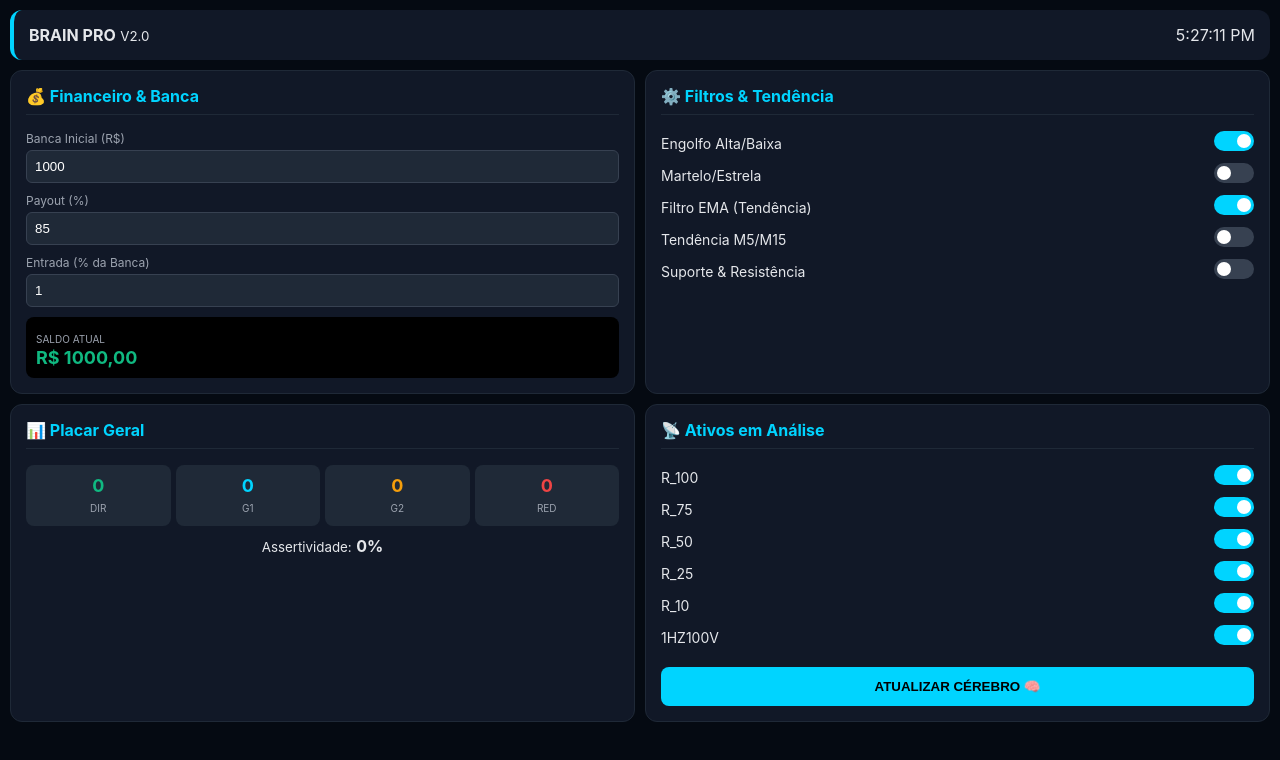
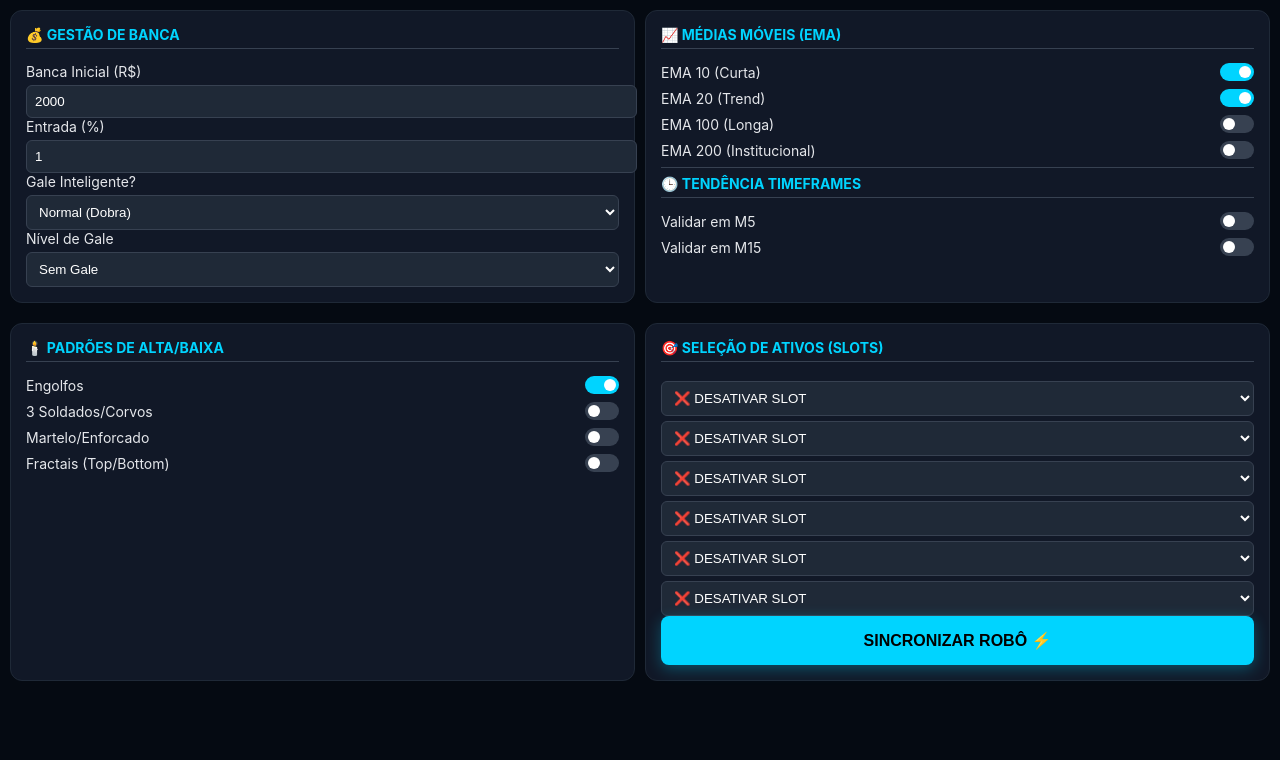
Before and after one commit to dcaridelsonbalbinodesena2025-lang/K.comrobo, a website: page public/index.html in a window 1280 px wide. Drawn offline with Linux system fonts and the light colour scheme.

Commit message:
index.html

```diff
--- a/public/index.html
+++ b/public/index.html
@@ -3,145 +3,165 @@
 <head>
     <meta charset="UTF-8">
     <meta name="viewport" content="width=device-width, initial-scale=1.0">
-    <title>BRAIN PRO - DASHBOARD V2</title>
+    <title>BRAIN PRO - ELITE V3</title>
     <style>
-        :root { --primary: #00d4ff; --bg: #050a12; --card: #111827; --text: #e5e7eb; --success: #10b981; --danger: #ef4444; --warning: #f59e0b; }
-        body { background: var(--bg); color: var(--text); font-family: 'Inter', sans-serif; margin: 0; padding: 10px; }
-
-        .header { background: var(--card); padding: 15px; border-radius: 12px; margin-bottom: 10px; display: flex; justify-content: space-between; align-items: center; border-left: 4px solid var(--primary); }
+        :root { --primary: #00d4ff; --bg: #050a12; --card: #111827; --text: #e5e7eb; --success: #10b981; --danger: #ef4444; }
+        body { background: var(--bg); color: var(--text); font-family: 'Inter', sans-serif; margin: 0; padding: 10px; font-size: 14px; }
+        .card { background: var(--card); padding: 15px; border-radius: 12px; border: 1px solid #1f2937; margin-bottom: 10px; }
+        h3 { color: var(--primary); font-size: 14px; text-transform: uppercase; margin-top: 0; border-bottom: 1px solid #374151; padding-bottom: 5px; }
         .grid { display: grid; grid-template-columns: 1fr; gap: 10px; }
         @media(min-width: 768px) { .grid { grid-template-columns: 1fr 1fr; } }
-
-        .card { background: var(--card); padding: 15px; border-radius: 12px; border: 1px solid #1f2937; }
-        h3 { margin-top: 0; color: var(--primary); font-size: 16px; border-bottom: 1px solid #1f2937; padding-bottom: 8px; }
-
-        .input-group { margin-bottom: 10px; }
-        label { display: block; font-size: 12px; margin-bottom: 4px; color: #9ca3af; }
-        input, select { width: 100%; background: #1f2937; border: 1px solid #374151; color: white; padding: 8px; border-radius: 6px; box-sizing: border-box; }
-
-        .switch-group { display: flex; justify-content: space-between; align-items: center; margin-bottom: 8px; font-size: 14px; }
-        .switch { position: relative; display: inline-block; width: 40px; height: 20px; }
+        input, select { width: 100%; background: #1f2937; border: 1px solid #374151; color: white; padding: 8px; border-radius: 6px; margin-top: 5px; }
+        .switch-group { display: flex; justify-content: space-between; align-items: center; margin-bottom: 8px; }
+        .switch { position: relative; width: 34px; height: 18px; }
         .switch input { opacity: 0; width: 0; height: 0; }
         .slider { position: absolute; cursor: pointer; top: 0; left: 0; right: 0; bottom: 0; background-color: #374151; transition: .4s; border-radius: 20px; }
         input:checked + .slider { background-color: var(--primary); }
-        .slider:before { position: absolute; content: ""; height: 14px; width: 14px; left: 3px; bottom: 3px; background-color: white; transition: .4s; border-radius: 50%; }
-        input:checked + .slider:before { transform: translateX(20px); }
-
-        .placar-grid { display: grid; grid-template-columns: repeat(4, 1fr); gap: 5px; text-align: center; }
-        .placar-item { padding: 10px; border-radius: 8px; background: #1f2937; }
-        .val { display: block; font-weight: bold; font-size: 18px; }
-        .lab { font-size: 10px; text-transform: uppercase; color: #9ca3af; }
-
-        .btn-save { width: 100%; background: var(--primary); color: #000; border: none; padding: 12px; border-radius: 8px; font-weight: bold; cursor: pointer; margin-top: 10px; }
+        .slider:before { position: absolute; content: ""; height: 12px; width: 12px; left: 3px; bottom: 3px; background-color: white; transition: .4s; border-radius: 50%; }
+        input:checked + .slider:before { transform: translateX(16px); }
+        .btn-save { width: 100%; background: var(--primary); color: #000; border: none; padding: 15px; border-radius: 8px; font-weight: bold; cursor: pointer; font-size: 16px; box-shadow: 0 4px 15px rgba(0, 212, 255, 0.3); }
     </style>
 </head>
 <body>
 
-    <div class="header">
-        <div><strong>BRAIN PRO</strong> <small>V2.0</small></div>
-        <div id="clock">00:00:00</div>
-    </div>
-
     <div class="grid">
         <div class="card">
-            <h3>💰 Financeiro & Banca</h3>
-            <div class="input-group">
-                <label>Banca Inicial (R$)</label>
-                <input type="number" id="banca_inicial" value="1000">
-            </div>
-            <div class="input-group">
-                <label>Payout (%)</label>
-                <input type="number" id="payout" value="85">
-            </div>
-            <div class="input-group">
-                <label>Entrada (% da Banca)</label>
-                <input type="number" id="percentual_entrada" value="1">
-            </div>
-            <div class="placar-item" style="background: #000; margin-top: 10px;">
-                <span class="lab">Saldo Atual</span>
-                <span id="banca_atual" class="val" style="color: var(--success);">R$ 1000,00</span>
-            </div>
+            <h3>💰 Gestão de Banca</h3>
+            <label>Banca Inicial (R$)</label> <input type="number" id="banca" value="2000">
+            <label>Entrada (%)</label> <input type="number" id="entrada_perc" value="1">
+            <label>Gale Inteligente?</label>
+            <select id="tipo_gale">
+                <option value="normal">Normal (Dobra)</option>
+                <option value="smart">Inteligente (Abortar se tendência mudar)</option>
+            </select>
+            <label>Nível de Gale</label>
+            <select id="nivel_gale">
+                <option value="0">Sem Gale</option>
+                <option value="1">Até Gale 1</option>
+                <option value="2">Até Gale 2</option>
+                <option value="3">Até Gale 3</option>
+            </select>
         </div>
 
         <div class="card">
-            <h3>⚙️ Filtros & Tendência</h3>
-            <div class="switch-group">
-                <span>Engolfo Alta/Baixa</span>
-                <label class="switch"><input type="checkbox" id="padrao_engolfo" checked><span class="slider"></span></label>
-            </div>
-            <div class="switch-group">
-                <span>Martelo/Estrela</span>
-                <label class="switch"><input type="checkbox" id="padrao_martelo"><span class="slider"></span></label>
-            </div>
-            <div class="switch-group">
-                <span>Filtro EMA (Tendência)</span>
-                <label class="switch"><input type="checkbox" id="filtro_ema" checked><span class="slider"></span></label>
-            </div>
-            <div class="switch-group">
-                <span>Tendência M5/M15</span>
-                <label class="switch"><input type="checkbox" id="filtro_m5_m15"><span class="slider"></span></label>
-            </div>
-            <div class="switch-group">
-                <span>Suporte & Resistência</span>
-                <label class="switch"><input type="checkbox" id="filtro_sr"><span class="slider"></span></label>
-            </div>
+            <h3>📈 Médias Móveis (EMA)</h3>
+            <div class="switch-group"><span>EMA 10 (Curta)</span><label class="switch"><input type="checkbox" id="ema10" checked><span class="slider"></span></label></div>
+            <div class="switch-group"><span>EMA 20 (Trend)</span><label class="switch"><input type="checkbox" id="ema20" checked><span class="slider"></span></label></div>
+            <div class="switch-group"><span>EMA 100 (Longa)</span><label class="switch"><input type="checkbox" id="ema100"><span class="slider"></span></label></div>
+            <div class="switch-group"><span>EMA 200 (Institucional)</span><label class="switch"><input type="checkbox" id="ema200"><span class="slider"></span></label></div>
+            <hr style="border:0; border-top:1px solid #374151">
+            <h3>🕒 Tendência Timeframes</h3>
+            <div class="switch-group"><span>Validar em M5</span><label class="switch"><input type="checkbox" id="tm5"><span class="slider"></span></label></div>
+            <div class="switch-group"><span>Validar em M15</span><label class="switch"><input type="checkbox" id="tm15"><span class="slider"></span></label></div>
         </div>
 
         <div class="card">
-            <h3>📊 Placar Geral</h3>
-            <div class="placar-grid">
-                <div class="placar-item"><span id="win_direto" class="val" style="color:var(--success)">0</span><span class="lab">Dir</span></div>
-                <div class="placar-item"><span id="win_g1" class="val" style="color:var(--primary)">0</span><span class="lab">G1</span></div>
-                <div class="placar-item"><span id="win_g2" class="val" style="color:var(--warning)">0</span><span class="lab">G2</span></div>
-                <div class="placar-item"><span id="loss" class="val" style="color:var(--danger)">0</span><span class="lab">Red</span></div>
-            </div>
-            <div style="text-align:center; margin-top:10px;">
-                <small>Assertividade:</small> <strong id="assertividade">0%</strong>
-            </div>
+            <h3>🕯️ Padrões de Alta/Baixa</h3>
+            <div class="switch-group"><span>Engolfos</span><label class="switch"><input type="checkbox" id="p_engolfo" checked><span class="slider"></span></label></div>
+            <div class="switch-group"><span>3 Soldados/Corvos</span><label class="switch"><input type="checkbox" id="p_3velas"><span class="slider"></span></label></div>
+            <div class="switch-group"><span>Martelo/Enforcado</span><label class="switch"><input type="checkbox" id="p_hammer"><span class="slider"></span></label></div>
+            <div class="switch-group"><span>Fractais (Top/Bottom)</span><label class="switch"><input type="checkbox" id="p_fractal"><span class="slider"></span></label></div>
         </div>
 
         <div class="card">
-            <h3>📡 Ativos em Análise</h3>
-            <div id="lista_ativos">
-                </div>
-            <button class="btn-save" onclick="salvarConfig()">ATUALIZAR CÉREBRO 🧠</button>
+            <h3>🎯 Seleção de Ativos (Slots)</h3>
+            <div id="slots_ativos">
+                <select class="ativo-slot" id="slot1"></select>
+                <select class="ativo-slot" id="slot2"></select>
+                <select class="ativo-slot" id="slot3"></select>
+                <select class="ativo-slot" id="slot4"></select>
+                <select class="ativo-slot" id="slot5"></select>
+                <select class="ativo-slot" id="slot6"></select>
+            </div>
+            <button class="btn-save" onclick="enviarParaCerebro()">SINCRONIZAR ROBÔ ⚡</button>
         </div>
     </div>
 
     <script>
-        const ativos = ["R_100", "R_75", "R_50", "R_25", "R_10", "1HZ100V"];
-        const listaDiv = document.getElementById('lista_ativos');
+        const listaAtivos = [
+   { id: "NONE", nome: "❌ DESATIVAR SLOT" },
+    { id: "R_10", nome: "📊 Volatility 10" },
+    { id: "R_25", nome: "📊 Volatility 25" },
+    { id: "R_50", nome: "📊 Volatility 50" },
+    { id: "R_75", nome: "📊 Volatility 75" },
+    { id: "R_100", nome: "📊 Volatility 100" },
+    { id: "1HZ10V", nome: "📈 Volatility 10 (1s)" },
+    { id: "1HZ25V", nome: "📈 Volatility 25 (1s)" },
+    { id: "1HZ50V", nome: "📈 Volatility 50 (1s)" },
+    { id: "1HZ75V", nome: "📈 Volatility 75 (1s)" },
+    { id: "1HZ100V", nome: "📈 Volatility 100 (1s)" },
+    { id: "BOOM300", nome: "💥 Boom 300" },
+    { id: "BOOM500", nome: "💥 Boom 500" },
+    { id: "BOOM1000", nome: "💥 Boom 1000" },
+    { id: "CRASH300", nome: "📉 Crash 300" },
+    { id: "CRASH500", nome: "📉 Crash 500" },
+    { id: "CRASH1000", nome: "📉 Crash 1000" },
+    { id: "ST50", nome: "🎢 Step Index" },
+    { id: "frxAUDUSD", nome: "💱 AUD/USD" },
+    { id: "frxEURUSD", nome: "💱 EUR/USD" },
+    { id: "frxGBPUSD", nome: "💱 GBP/USD" },
+    { id: "frxNZDUSD", nome: "💱 NZD/USD" },
+    { id: "frxUSDCAD", nome: "💱 USD/CAD" },
+    { id: "frxUSDCHF", nome: "💱 USD/CHF" },
+    { id: "frxUSDJPY", nome: "💱 USD/JPY" },
+    { id: "frxAUDCAD", nome: "💱 AUD/CAD" },
+    { id: "frxAUDCHF", nome: "💱 AUD/CHF" },
+    { id: "frxAUDJPY", nome: "💱 AUD/JPY" },
+    { id: "frxAUDNZD", nome: "💱 AUD/NZD" },
+    { id: "frxEURAUD", nome: "💱 EUR/AUD" },
+    { id: "frxEURCAD", nome: "💱 EUR/CAD" },
+    { id: "frxEURCHF", nome: "💱 EUR/CHF" },
+    { id: "frxEURGBP", nome: "💱 EUR/GBP" },
+    { id: "frxEURJPY", nome: "💱 EUR/JPY" },
+    { id: "frxEURNZD", nome: "💱 EUR/NZD" },
+    { id: "frxGBPAUD", nome: "💱 GBP/AUD" },
+    { id: "frxGBPCAD", nome: "💱 GBP/CAD" },
+    { id: "frxGBPCHF", nome: "💱 GBP/CHF" },
+    { id: "frxGBPJPY", nome: "💱 GBP/JPY" },
+    { id: "frxGBPNZD", nome: "💱 GBP/NZD" },
+    { id: "frxNZDJPY", nome: "💱 NZD/JPY" },
+    { id: "frxUSDMXN", nome: "💱 USD/MXN" },
+    { id: "frxSGDJPY", nome: "💱 SGD/JPY" },
+    { id: "frxEURNOK", nome: "💱 EUR/NOK" },
+    { id: "frxEURPLN", nome: "💱 EUR/PLN" },
+    { id: "frxEURSEK", nome: "💱 EUR/SEK" },
+    { id: "frxUSDSGD", nome: "💱 USD/SGD" },
+    { id: "frxXAUUSD", nome: "🪙 OURO (XAU/USD)" },
+    { id: "cryBTCUSD", nome: "₿ BITCOIN (BTC/USD)" },
+    { id: "cryETHUSD", nome: "♢ ETHEREUM (ETH/USD)" }
+            // ... Adicione os outros da sua lista aqui
+        ];
 
-        ativos.forEach(at => {
-            listaDiv.innerHTML += `
-                <div class="switch-group">
-                    <span>${at}</span>
-                    <label class="switch"><input type="checkbox" class="ativo_check" value="${at}" checked><span class="slider"></span></label>
-                </div>`;
+        // Preenche os slots
+        document.querySelectorAll('.ativo-slot').forEach(select => {
+            listaAtivos.forEach(at => {
+                let opt = document.createElement('option');
+                opt.value = at.id;
+                opt.innerHTML = at.nome;
+                select.appendChild(opt);
+            });
         });
 
-        function salvarConfig() {
-            const config = {
-                banca: document.getElementById('banca_inicial').value,
-                payout: document.getElementById('payout').value,
-                entrada: document.getElementById('percentual_entrada').value,
-                filtros: {
-                    engolfo: document.getElementById('padrao_engolfo').checked,
-                    ema: document.getElementById('filtro_ema').checked,
-                    tendencia_m5: document.getElementById('filtro_m5_m15').checked
-                },
-                ativos_ativos: Array.from(document.querySelectorAll('.ativo_check:checked')).map(i => i.value)
+        function enviarParaCerebro() {
+            const data = {
+                banca: document.getElementById('banca').value,
+                gale: { tipo: document.getElementById('tipo_gale').value, nivel: document.getElementById('nivel_gale').value },
+                emas: { e10: document.getElementById('ema10').checked, e20: document.getElementById('ema20').checked, e100: document.getElementById('ema100').checked, e200: document.getElementById('ema200').checked },
+                timeframes: { m5: document.getElementById('tm5').checked, m15: document.getElementById('tm15').checked },
+                padroes: { engolfo: document.getElementById('p_engolfo').checked, tvelas: document.getElementById('p_3velas').checked, fractal: document.getElementById('p_fractal').checked },
+                slots: [
+                    document.getElementById('slot1').value, document.getElementById('slot2').value,
+                    document.getElementById('slot3').value, document.getElementById('slot4').value,
+                    document.getElementById('slot5').value, document.getElementById('slot6').value
+                ]
             };
 
-            // Envia para o servidor Render
             fetch('/atualizar-config', {
                 method: 'POST',
                 headers: { 'Content-Type': 'application/json' },
-                body: JSON.stringify(config)
-            }).then(() => alert("Configurações enviadas ao Robô!"));
+                body: JSON.stringify(data)
+            }).then(() => alert("CÉREBRO ATUALIZADO COM SUCESSO!"));
         }
-
-        setInterval(() => { document.getElementById('clock').innerText = new Date().toLocaleTimeString(); }, 1000);
     </script>
 </body>
 </html>
```
